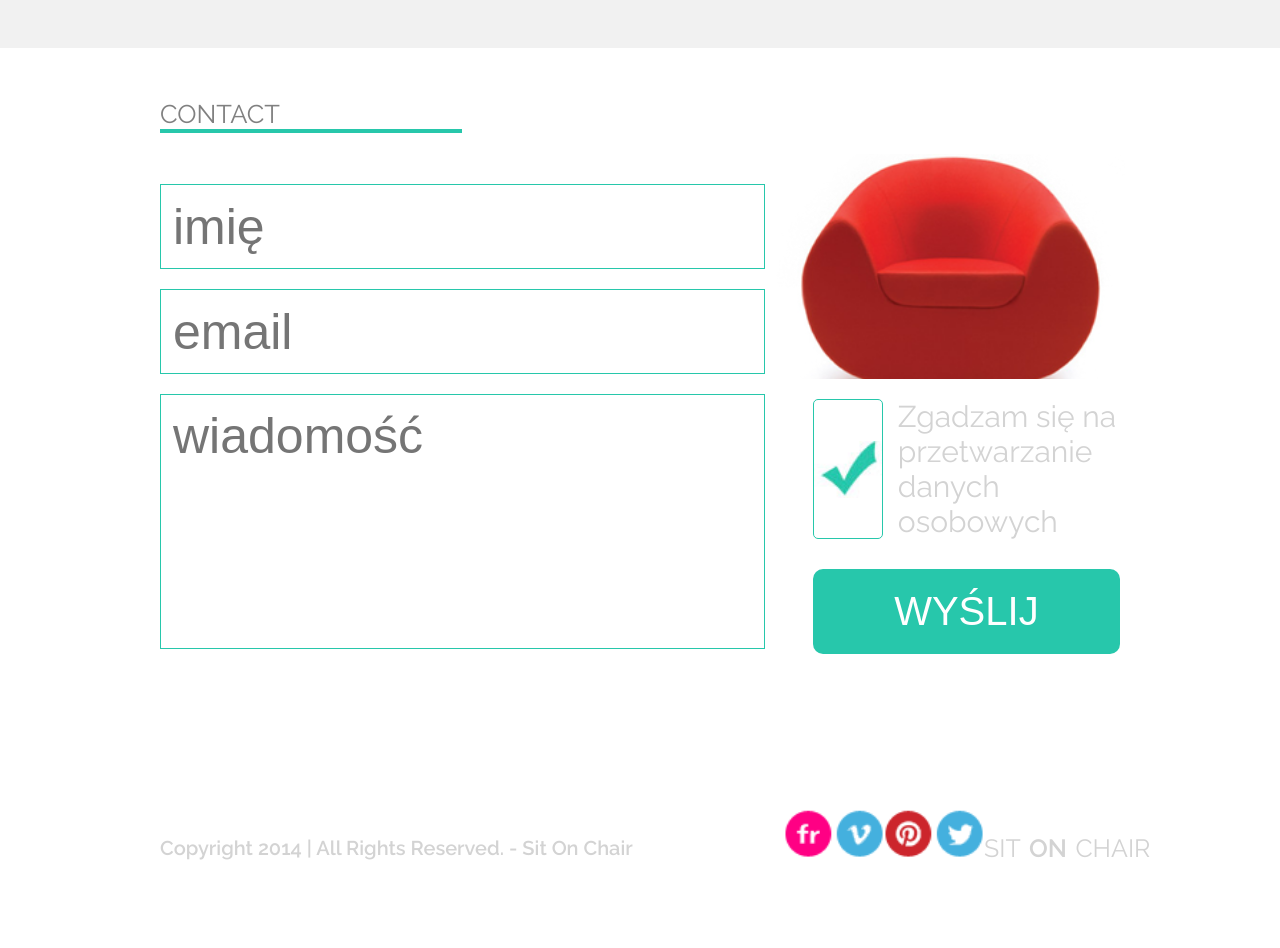
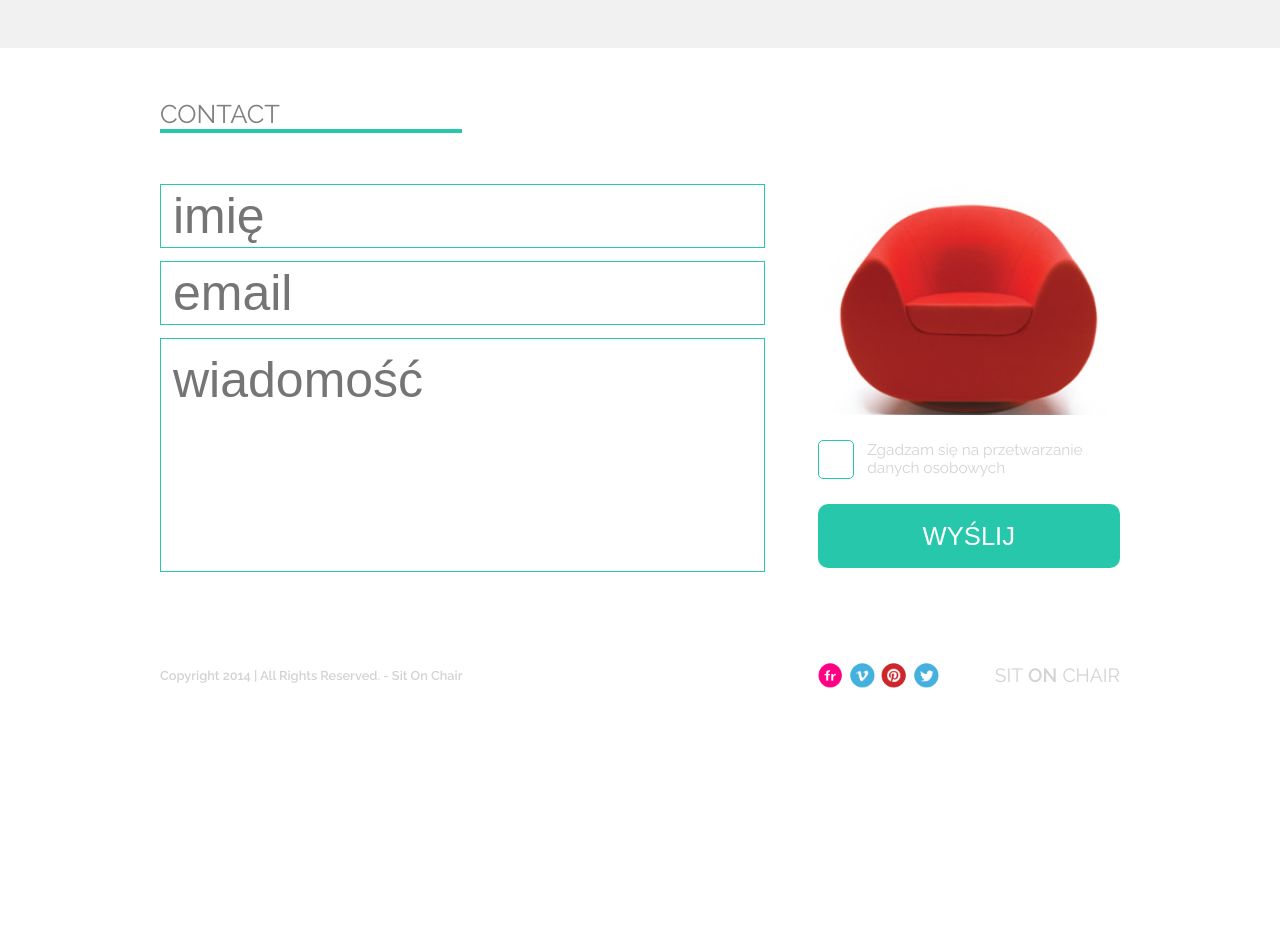
Before and after one commit to lmc-101/workshops, a website: page index.html in a window 1280 px wide. Shown: the part 1680-2628 px from the top of the page. After the commit the page ends 2406 px from the top, so only its background shows below. Drawn offline with Linux system fonts and the light colour scheme.

Commit message:
section 4 & footer

```diff
--- a/index.html
+++ b/index.html
@@ -157,12 +157,12 @@
         </section>
         <section class='contact'>
             <div class='main'>
-                <div class='contact_form'>
-                    <div class='headline'>
-                        <h2>CONTACT</h2>
-                        <div class='underline'></div>
-                    </div>
-                    <div class='form_holder'>
+                <div class='headline'>
+                    <h2>CONTACT</h2>
+                    <div class='underline'></div>
+                </div>
+                <div class='contact_form row'>
+                    <div class='form_holder col-2'>
                         <fieldset class='form'>
                             <div>
                                 <label for="form_firstname"></label>
@@ -178,7 +178,7 @@
                             </div>
                         </fieldset>
                     </div>
-                    <div class='submit_holder'>
+                    <div class='submit_holder col-1'>
                         <div class='red_chair'></div>
                     <label class="personal_data">
                         <div class="checkbox" value="agreed"></div>
@@ -193,10 +193,10 @@
         </section>
         <footer>
             <div class='main'>
-            <div class='copyrights'>
-                Copyright 2014 | All Rights Reserved. - Sit On Chair
+            <div class='copyrights col-2'>
+                <p>Copyright 2014 | All Rights Reserved. - Sit On Chair</p>
             </div>
-            <div class='right_side'>
+            <div class='right_side col-1'>
                     <div class='social_media'>
                         <div class='flickr'></div>
                         <div class='vimeo'></div>
--- a/scss/style.scss
+++ b/scss/style.scss
@@ -10,6 +10,7 @@
     margin: 0 auto;
 }
 
+/*header*/
 header {
     background-color: black;
     width: 100%;
@@ -52,7 +53,6 @@ nav li {
     /* Chrome10-25,Safari5.1-6 */
     background: linear-gradient(to bottom, rgba(255, 255, 255, 1) 0%, rgba(255, 255, 255, 1) 56%, rgba(229, 229, 229, 1) 90%, rgba(229, 229, 229, 1) 100%);
     /* W3C, IE10+, FF16+, Chrome26+, Opera12+, Safari7+ */
-    height: 700px;
 }
 
 
@@ -143,11 +143,6 @@ nav li {
     }
 }
 
-/*grid*/
-
-.col-1 {
-    height: 17.5vw;
-}
 
 /*section 2*/
 .merchandise {
@@ -160,6 +155,10 @@ nav li {
         justify-content:space-between;
         align-items: flex-start;
         padding-top: 2.2vw;
+
+        .col-1 {
+            height: 17.5vw;
+        }
     }
 }
 
@@ -397,61 +396,68 @@ nav li {
 .contact {
     background-color: white;
     width: 100%;
-    height: 700px;
+    height: 45vw;
 }
 
+.contact_form {
+        display: flex;
+        justify-content: space-between;
+        align-items: center;
+}
+
+
 .form {
-    width: 63%;
-    float: left;
-    height: 500px;
+    height: 30vw;
 }
 
 .submit_holder {
-    width: 32%;
     float: right;
     display: flex;
     flex-direction: column;
     justify-content: space-around;
     align-content: center;
-    height: 500px;
-    margin-top: -30px;
+    height: 30vw;
 }
 
 .red_chair {
-    background-image: url(/images/red_chair.png);
-    width: 350px;
-    height: 299px;
+    background-image: url(../images/red_chair.png);
+    width: 100%;
+    height: 30vw;
     background-repeat: no-repeat;
     background-size: cover;
     background-position: center;
-    margin-bottom: 20px;
+    margin-bottom: 2vw;
     display: flex;
     align-self: center;
-    margin-left: -30px;
 }
 
 input[type=submit] {
     background-color: rgb(39, 199, 171);
     color: white;
     width: 100%;
-    height: 85px;
-    font-size: 40px;
+    height: 5vw;
+    font-size: 2vw;
     border-radius: 10px;
     border: none;
 }
 
 .questions {
     width: 100%;
-    height: 85px;
-    margin-bottom: 20px;
+    height: 5vw;
+    margin-bottom: 1vw;
     font-size: 50px;
     padding: 12px;
     border: 0.5px solid rgb(39, 199, 171);
     font-weight: 200;
+
+    &:focus {
+        box-shadow: 0 0.01vw 0.01vw rgba(39, 199, 171, 0.099) inset, 0 0 1.5vw rgba(39, 199, 171, 0.7);
+        outline: 0 none;
+    }
 }
 
 #message {
-    height: 255px;
+    height: 18.3vw;
 }
 
 textarea {
@@ -459,51 +465,66 @@ textarea {
 }
 
 .personal_data {
+    width: 100%;
     color: lightgray;
-    font-size: 30px;
-    display: block;
-    margin-bottom: 30px;
+    display: flex;
+    align-items: center;
+    margin-bottom: 2vw;
 }
 
 .checkbox {
-    width: 70px;
-    height: 70px;
-    border: 1px solid rgb(39, 199, 171);
+    width: 4vw;
+    height: 3vw;
+    border: 0.01vw solid rgb(39, 199, 171);
     border-radius: 5px;
-    display: table-cell;
-    margin-top: 10px;
-    background-image: url('../images/form_ok.jpg');
-    background-size: contain;
+    background-image: none;
+    background: white;
+    background-size: cover;
     background-repeat: no-repeat;
     background-position: center;
+
+    &:hover {
+        background-image: url('../images/form_ok.jpg');
+
+    }
 
 }
 
 .description{
-    display: table-cell;
-    padding-left: 15px;
+    padding-left: 1vw;
+    font-size: 1.2vw;
 }
 
 
+/*footer*/
 footer {
     background: white;
     width: 100%;
-    height: 200px;
+
+
+    .main {
+        display: flex;
+        justify-content: space-between;
+        height: 8vw;
+
+    }
 }
 
 .copyrights {
     color: lightgray;
-    font-size: 20px;
-    font-weight: 600;
-    float: left;
-    line-height: 200px;
-    width: 60%;
+    display: flex;
+    align-items: center;
+
+
+    p {
+        font-size: 1vw;
+        font-weight: 600;
+    }
 }
 
 .right_side {
     float: right;
-    width: 35%;
-    display:flex;
+    display: flex;
     flex-direction: row;
     justify-content: space-between;
     align-items: center;
@@ -513,44 +534,43 @@ footer {
     float: left;
     display: flex;
     flex-direction: row;
-    justify-content: flex-start;
-    margin-bottom: 30px;
+    justify-content: space-between;
+    width: 40%;
 }
 
 
 .flickr, .vimeo, .pinterest, .twitter {
-    width: 50px;
-    height: 50px;
+    width: 2vw;
+    height: 2vw;
     background-repeat: no-repeat;
     background-size: cover;
     background-position: center;
 }
 .flickr {
-    background-image:url(/images/flickr.png);
+    background-image:url(../images/flickr.png);
 }
 
 .vimeo {
-    background-image:url(/images/vimeo.png);
+    background-image:url(../images/vimeo.png);
 }
 
 .pinterest {
-    background-image:url(/images/pinterest.png);
+    background-image:url(../images/pinterest.png);
 }
 
 .twitter {
-    background-image:url(/images/twitter.png);
+    background-image:url(../images/twitter.png);
 }
 
 .grey_logo {
     float: right;
-    font-size: 25px;
+    font-size: 1.5vw;
     color: lightgray;
-    word-spacing: 2px;
-    line-height:200px;
-}
+    word-spacing: 0.02vw;
 
-.grey_logo span {
-    font-weight: 600;
+    span {
+        font-weight: 600;
+    }
 }
 
 ///*dropdown*/
```
Also changed, not shown: css/style.css.
